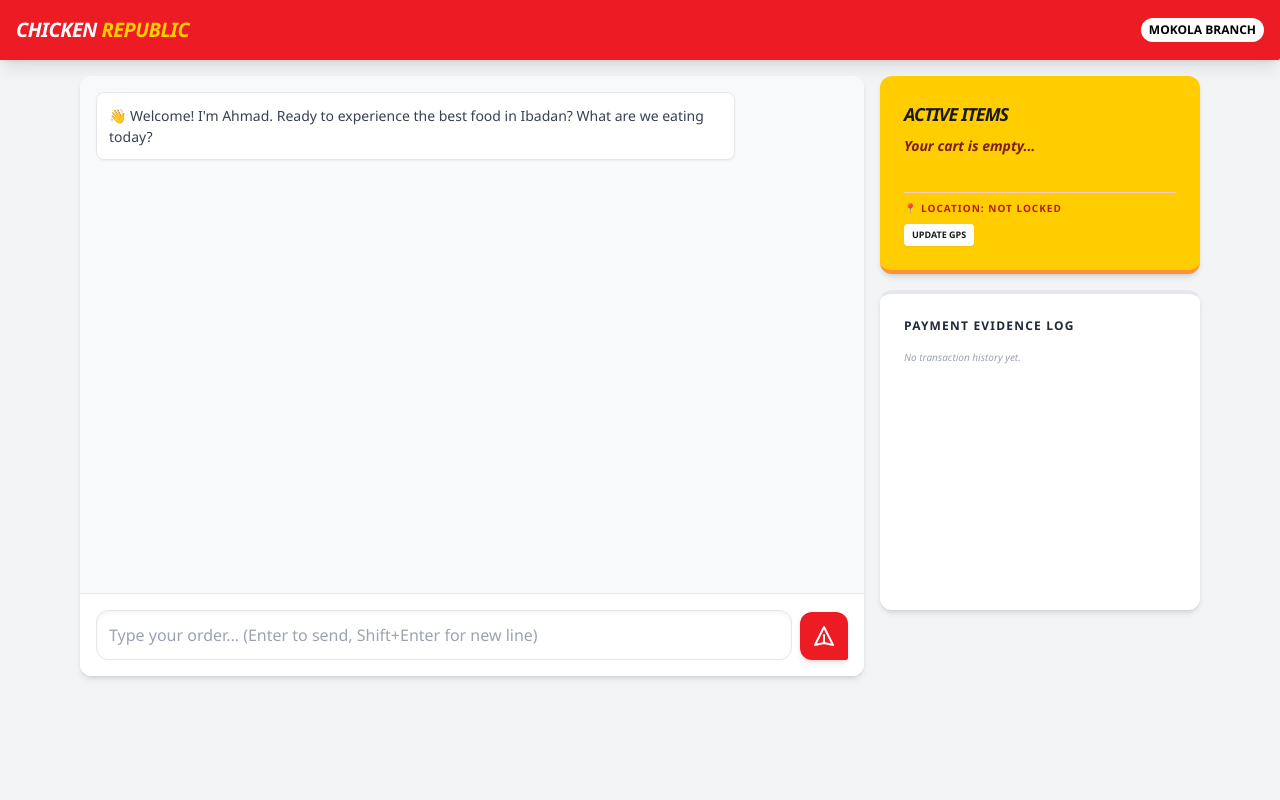
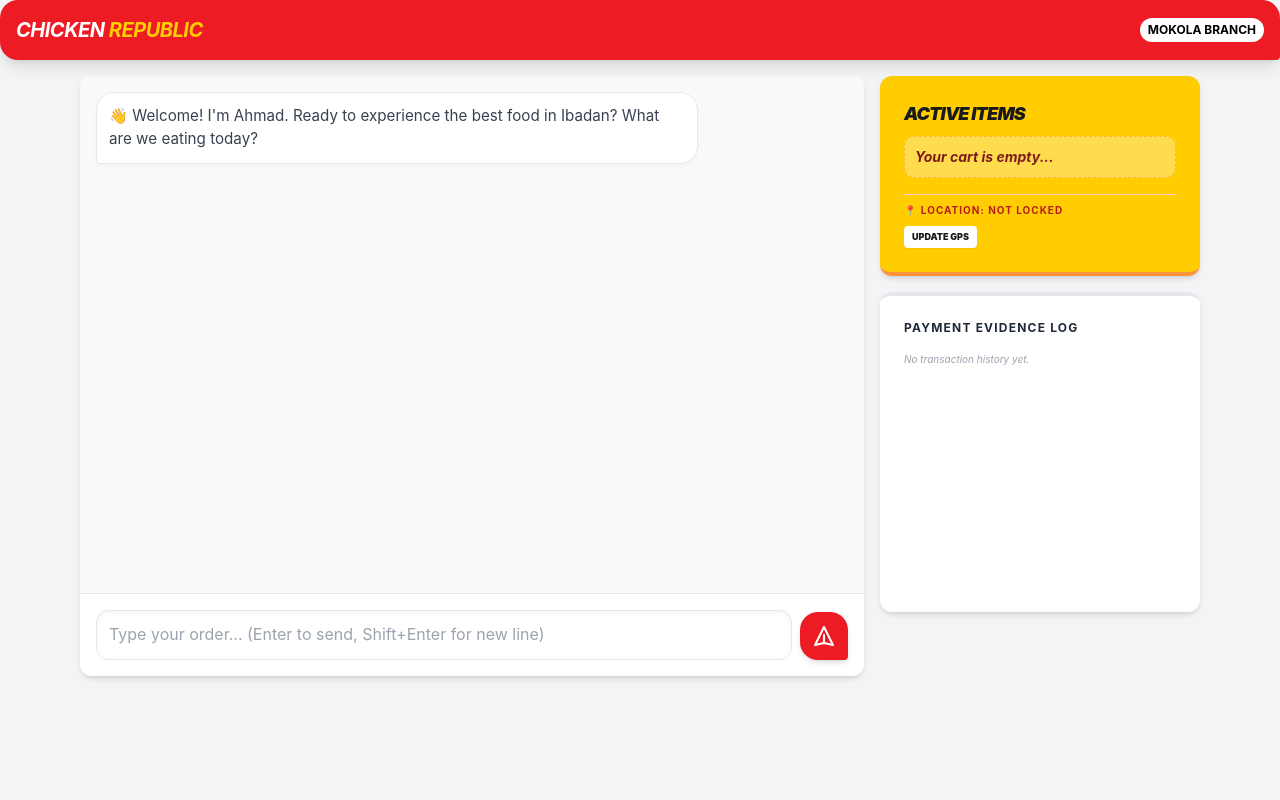
Before and after one commit to aremuelerepa-netizen/chicken_republic, a Flask app: page / in a window 1280 px wide. Run offline with Flask 3, Linux system fonts and the light colour scheme; some libraries are stand-ins or nearby versions.

Commit message:
Update style.css

```diff
--- a/chicken republic/static/style.css
+++ b/chicken republic/static/style.css
@@ -1,137 +1,137 @@
-/* --- Root Variables --- */
+/* --- Root Colors --- */
 :root {
     --cr-red: #ED1C24;
     --cr-yellow: #FFCD00;
-    --cr-black: #1A1A1A;
-    --cr-gray: #F4F4F4;
+    --cr-dark-red: #C4161B;
+    --cr-bg: #F8F9FA;
     --cr-green: #22C55E;
 }
 
-/* --- General Reset --- */
+/* --- General Reset & Typography --- */
 * {
     margin: 0;
     padding: 0;
     box-sizing: border-box;
-    font-family: 'Segoe UI', Roboto, Helvetica, Arial, sans-serif;
+    font-family: 'Inter', system-ui, -apple-system, sans-serif;
 }
 
 body {
-    background-color: var(--cr-gray);
-    color: var(--cr-black);
+    background-color: var(--cr-bg);
+    color: #1A1A1A;
+    overflow-x: hidden;
 }
 
-/* --- Scrollbar Styling --- */
+/* --- Navigation & Header --- */
+nav {
+    z-index: 50;
+    position: sticky;
+    top: 0;
+}
+
+/* --- Chat Container Styling --- */
+#chat-box {
+    scroll-behavior: smooth;
+    background-image: radial-gradient(#e5e7eb 0.5px, transparent 0.5px);
+    background-size: 20px 20px; /* Subtle dot pattern */
+}
+
+/* --- Message Bubbles --- */
+.bg-cr-red {
+    background-color: var(--cr-red) !important;
+    border-radius: 18px 18px 4px 18px !important;
+    font-size: 0.95rem;
+}
+
+/* AI Message Bubble (White) */
+#chat-box > div:not(.bg-cr-red) {
+    background-color: white !important;
+    border: 1px solid #E5E7EB;
+    border-radius: 18px 18px 18px 4px !important;
+    color: #374151;
+    font-size: 0.95rem;
+    box-shadow: 0 2px 4px rgba(0,0,0,0.03);
+}
+
+/* --- IMPROVISED: Textarea Styling --- */
+textarea#user-input {
+    max-height: 150px;
+    min-height: 50px;
+    line-height: 1.4;
+    transition: all 0.2s ease;
+}
+
+textarea#user-input:focus {
+    border-color: var(--cr-red);
+    box-shadow: 0 0 0 4px rgba(237, 28, 36, 0.1);
+}
+
+/* --- Sidebar: Active Items & Cart --- */
+#cart {
+    background: rgba(255, 255, 255, 0.3);
+    padding: 10px;
+    border-radius: 10px;
+    border: 1px dashed rgba(237, 28, 36, 0.2);
+}
+
+/* --- Evidence Log Styling --- */
+#evidence-log {
+    scrollbar-width: thin;
+}
+
+.evidence-line {
+    border-left: 4px solid var(--cr-green);
+    background-color: #f0fdf4;
+    padding: 10px;
+    margin-bottom: 10px;
+    border-radius: 8px;
+    transition: all 0.3s ease;
+}
+
+.evidence-line span.text-green-700 {
+    font-weight: 800;
+    letter-spacing: 0.5px;
+}
+
+/* --- Payment Button Pulse --- */
+.animate__pulse {
+    animation-duration: 2s;
+}
+
+/* --- Custom Scrollbar --- */
 ::-webkit-scrollbar {
     width: 6px;
 }
+
 ::-webkit-scrollbar-track {
     background: transparent;
 }
+
 ::-webkit-scrollbar-thumb {
-    background: #ccc;
+    background: #D1D5DB;
     border-radius: 10px;
 }
 
-/* --- Chat Bubble Styling --- */
-#chat-box div {
-    margin-bottom: 15px;
-    line-height: 1.5;
-    font-size: 14px;
-    max-width: 85%;
+::-webkit-scrollbar-thumb:hover {
+    background: var(--cr-red);
 }
 
-/* AI Message Bubble */
-.bg-gray-200 {
-    background-color: white !important;
-    border: 1px solid #e5e7eb;
-    border-bottom-left-radius: 2px !important;
-    color: #374151;
-    box-shadow: 0 2px 4px rgba(0,0,0,0.05);
+/* --- Hover Effects --- */
+button:hover {
+    filter: brightness(1.1);
 }
 
-/* User Message Bubble */
-.bg-cr-red {
-    background-color: var(--cr-red) !important;
-    border-bottom-right-radius: 2px !important;
-    box-shadow: 0 4px 6px rgba(237, 28, 36, 0.2);
+a.bg-green-600:hover {
+    background-color: #16a34a !important;
+    transform: translateY(-1px);
+    box-shadow: 0 4px 12px rgba(22, 163, 74, 0.3);
 }
 
-/* --- Paystack Button Inside Chat --- */
-.pay-button-container {
-    background: #f9fafb;
-    border: 1px dashed #22c55e;
-    padding: 12px;
-    border-radius: 12px;
-    margin-top: 10px;
-}
-
-.pay-link-btn {
-    display: block;
-    background-color: var(--cr-green);
-    color: white;
-    text-align: center;
-    padding: 10px;
-    border-radius: 8px;
-    font-weight: 800;
-    text-decoration: none;
-    text-transform: uppercase;
-    letter-spacing: 0.5px;
-    transition: transform 0.2s, background 0.2s;
-}
-
-.pay-link-btn:hover {
-    background-color: #16a34a;
-    transform: translateY(-2px);
-}
-
-/* --- Sidebar & Evidence Log --- */
-#evidence-log {
-    max-height: 250px;
-    overflow-y: auto;
-}
-
-.evidence-line {
-    border-left: 3px solid var(--cr-red);
-    background: #fff5f5;
-    padding: 8px 12px;
-    margin-bottom: 8px;
-    border-radius: 4px;
-    animation: fadeIn 0.5s ease;
-}
-
-.evidence-line b {
-    color: var(--cr-red);
-}
-
-.evidence-line span {
-    display: block;
-    font-size: 10px;
-    color: #666;
-}
-
-/* --- Animations --- */
-@keyframes fadeIn {
-    from { opacity: 0; transform: translateY(5px); }
-    to { opacity: 1; transform: translateY(0); }
-}
-
-/* --- Layout Adjustments --- */
-main {
-    animation: fadeIn 0.8s ease-out;
-}
-
-input#user-input:focus {
-    box-shadow: 0 0 0 3px rgba(237, 28, 36, 0.1);
-    border-color: var(--cr-red) !important;
-}
-
-button:active {
-    transform: scale(0.95);
-}
-
-/* Responsive fixes for small screens */
+/* --- Mobile Fixes --- */
 @media (max-width: 768px) {
-    #chat-box {
-        height: 60vh;
+    .h-\[75vh\] {
+        height: 65vh;
+    }
+    .p-4 {
+        padding: 0.75rem;
     }
 }
```
